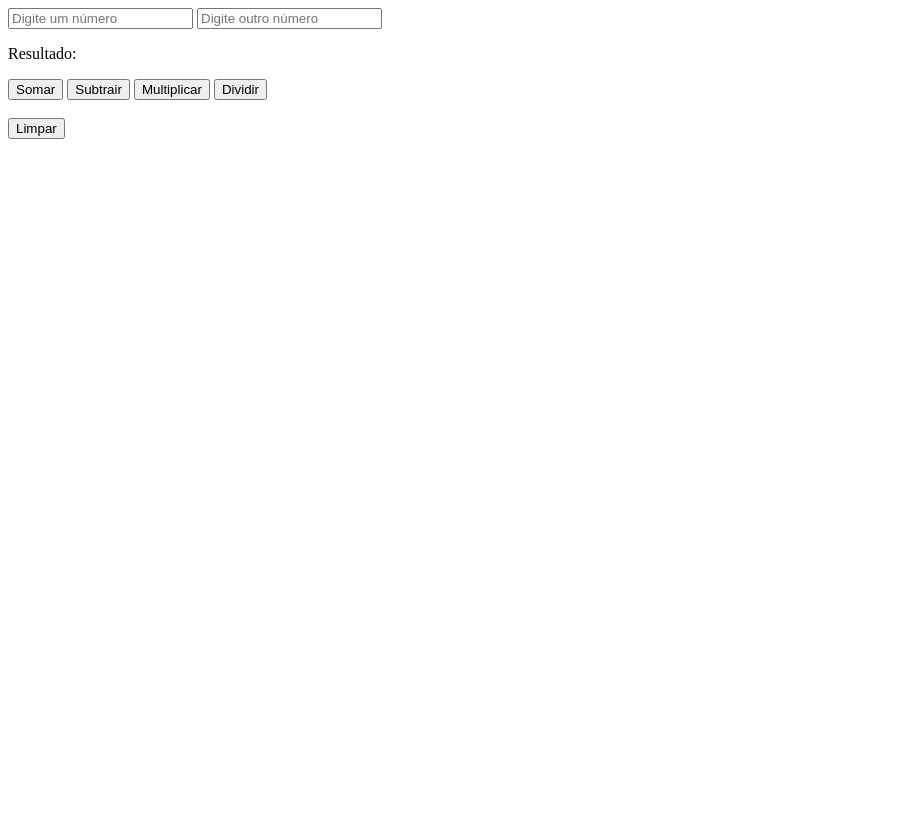
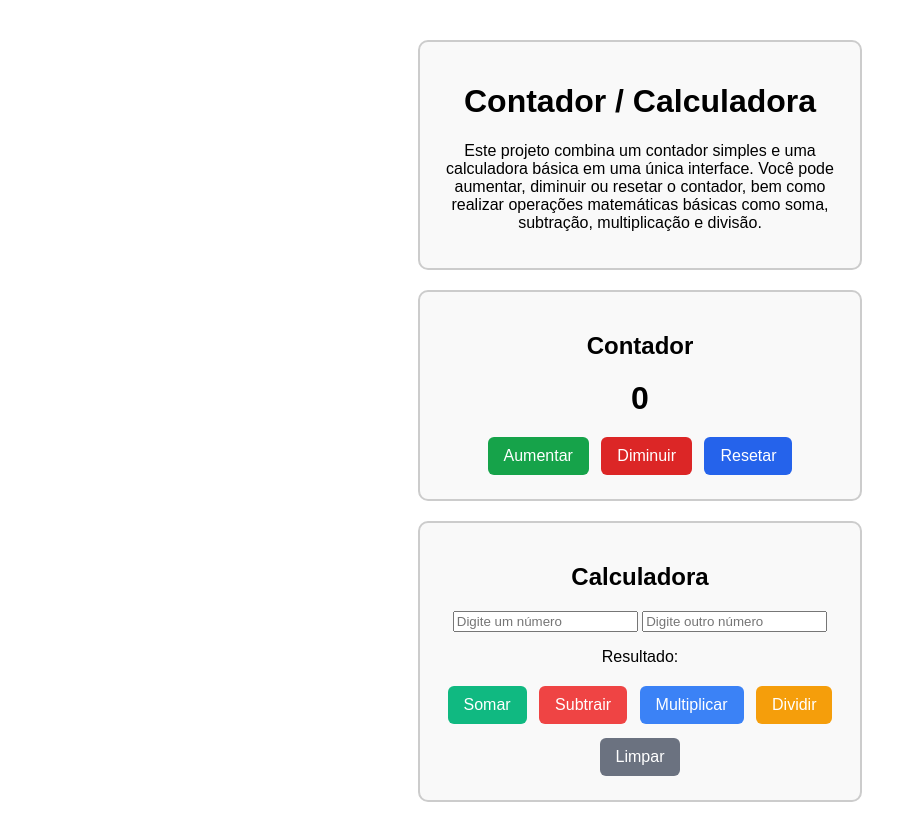
Before and after one commit to valdineimatos/meu-site, a plain HTML site: page index.html in a window 1280 px wide. Shown: the whole page, without its empty margins (0-917 px from the left). Before the commit the page ends 800 px from the top, so only its background shows below. Drawn offline with Linux system fonts and the light colour scheme.

Commit message:
Add files via upload

```diff
--- a/index.html
+++ b/index.html
@@ -3,21 +3,115 @@
 <head>
     <meta charset="UTF-8">
     <meta name="viewport" content="width=device-width, initial-scale=1.0">
-    <title>Calculadora</title>
+    <title>Contador/Calculadora</title>
+    <style>
+        body {
+            font-family: Arial, Helvetica, sans-serif;
+            text-align: center;
+            margin-top: 40px;
+        }
+
+        .bloco {
+            margin: 20px auto;
+            padding: 20px;
+            max-width: 400px;
+            border: 2px solid #ccc;
+            border-radius: 10px;
+            background-color: #f9f9f9;
+        }
+
+        #valor {
+            font-size: 2rem;
+            font-weight: bold;
+            margin: 16px 0;
+        }
+
+        .positivo { color: green; }
+        .negativo { color: red; }
+        .zero { color: black; }
+        .soma { background-color: #10b981; color: #fff; }
+        .subtrair { background-color: #ef4444; color: #fff; }
+        .multiplicar { background-color: #3b82f6; color: #fff; }
+        .dividir { background-color: #f59e0b; color: #fff; }
+
+        button {
+            padding: 10px 16px;
+            margin: 4px;
+            border: none;
+            border-radius: 6px;
+            font-size: 1rem;
+            cursor: pointer;
+            transition: filter .2s;
+         }
+
+        button:hover { filter: brightness(0.95); }
+
+        .aumentar { background-color: #16a34a; color: #fff; }
+        .diminuir { background-color: #dc2626; color: #fff; }
+        .resetar { background-color: #2563eb; color: #fff; }
+        .limpar { background-color: #6b7280; color: #fff; margin-top: 10px; }
+
+    </style>
 </head>
 <body>
-    <input type="number" id="num1" placeholder="Digite um número">
-    <input type="number" id="num2" placeholder="Digite outro número">
-    <p id="resultado">Resultado: </p>
-    <button onclick="somar()">Somar</button>
-    <button onclick="subtrair()">Subtrair</button>
-    <button onclick="multiplicar()">Multiplicar</button>
-    <button onclick="dividir()">Dividir</button>
-    <br>
-    <br>
-    <button onclick="limpar()">Limpar</button>
+    <div class="bloco">
+        <H1>Contador / Calculadora</H1>
+        <p>Este projeto combina um contador simples e uma calculadora básica em uma única interface. Você pode aumentar, diminuir ou resetar o contador, bem como realizar operações matemáticas básicas como soma, subtração, multiplicação e divisão.</p>
+    </div>
+
+    <div class="bloco">
+        <h2>Contador</h2>
+
+        <p id="valor" class="zero">0</p>
+
+        <button class="aumentar" onclick="amt()">Aumentar</button>
+        <button class="diminuir" onclick="dsm()">Diminuir</button>
+        <button class="resetar" onclick="rst()">Resetar</button>
+    </div>
+
+    <div class="bloco">
+        <h2>Calculadora</h2>
+
+        <input type="number" id="num1" placeholder="Digite um número">
+        <input type="number" id="num2" placeholder="Digite outro número">
+        <p id="resultado">Resultado: </p>
+        <button class="soma" onclick="somar()">Somar</button>
+        <button class="subtrair" onclick="subtrair()">Subtrair</button>
+        <button class="multiplicar" onclick="multiplicar()">Multiplicar</button>
+        <button class="dividir" onclick="dividir()">Dividir</button>
+        <br>
+        <button class="limpar" onclick="limpar()">Limpar</button>
+    </div>
 
     <script>
+        let contador = 0;
+
+        function atualizarValor() {
+            const valorElemento = document.getElementById("valor");
+            valorElemento.innerText = contador;
+            valorElemento.classList.remove("positivo", "negativo", "zero");
+            if (contador > 0) {
+                valorElemento.classList.add("positivo");
+            } else if (contador < 0) {
+                valorElemento.classList.add("negativo");
+            } else {
+                valorElemento.classList.add("zero");
+            }
+        }
+        function amt() {
+            contador++;
+            atualizarValor();
+        }
+        function dsm () {
+            contador--;
+            atualizarValor();
+        }
+        function rst () {
+            contador = 0;
+            atualizarValor();
+        }
+        atualizarValor();
+
         function limpar() {
             document.getElementById("num1").value = "";
             document.getElementById("num2").value = "";
@@ -68,6 +162,5 @@
             document.getElementById("resultado").innerText = "Resultado: " + resultado;
         }
     </script>
-
 </body>
 </html>
```
